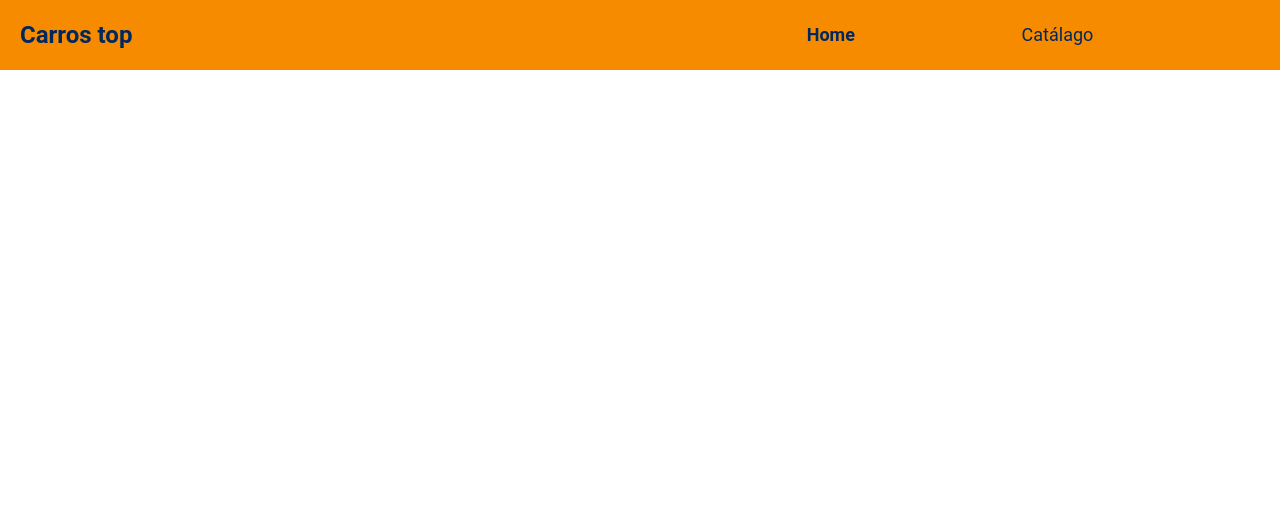
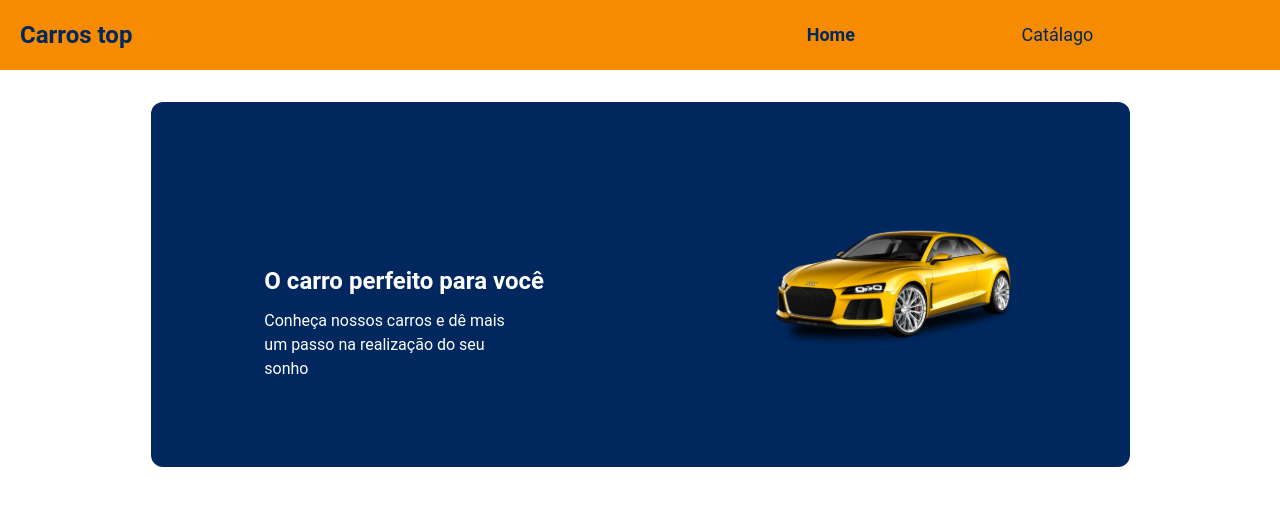
Before and after one commit to Gustavo-Henrique-Lima/DsCatalogFront, a Next.js app: page / in a window 1280 px wide. Shown: the top 506 px of the page. Built offline with nearby package versions, Linux system fonts and the light colour scheme.

Commit message:
feature: MainCard component finished.

```diff
--- a/src/components/mainCard/MainCard.tsx
+++ b/src/components/mainCard/MainCard.tsx
@@ -1,6 +1,22 @@
+import Image from "next/image";
+import car from "../../assets/main-car.svg";
+
 function MainCard() {
     return (
         <>
+            <div className="xsm:p-3 p-8 ">
+                <div className="bg-blue-base mx-auto rounded-xl flex flex-col items-center justify-center xl:flex-row-reverse xl:justify-around xxl:flex-row-reverse xxl:justify-around xsm:w-three-hundred xsm:h-three-hundred-sixty-five sm:w-five-hundred-thirty-six sm:h-three-hundred-sixty-five md:w-seven-hundred-twenty-eight md:h-four-hundred-seventy-five lg:w-nine-hundred-fifty-two lg:h-five-hundred-seventy-nine w-nine-hundred-seventy-nine h-three-hundred-sixty-five">
+                    <div>
+                        <Image src={car} alt="Imagem de carro amarelo" />
+                    </div>
+                    <div className="text-white text-center mt-9 xl:text-left xxl:text-left">
+                        <h1 className="text-2xl font-bold">O carro perfeito para você</h1>
+                        <div className="max-w-two-hundred-fifty-one md:max-w-four-hundred-twenty">
+                            <p className="xsm:text-sm sm:text-lg font-normal mt-3 max-h-8" >Conheça nossos carros e dê mais um passo na realização do seu sonho</p>
+                        </div>
+                    </div>
+                </div>
+            </div>
 
         </>
     );
--- a/src/pages/index.tsx
+++ b/src/pages/index.tsx
@@ -1,9 +1,17 @@
+import MainCard from "../components/mainCard/MainCard";
 import NavBar from "../components/navBar/NavBar";
 
 export default function Home() {
   return (
-    <header>
-      <NavBar/>
-    </header>
+    <>
+      <header>
+        <NavBar />
+      </header>
+      <main>
+        <section>
+          <MainCard />
+        </section>
+      </main>
+    </>
   );
 }
--- a/tailwind.config.ts
+++ b/tailwind.config.ts
@@ -21,8 +21,24 @@ const config: Config = {
         "blue-base":"#00285F",
         "custom-blue-base":"rgba(0, 40, 95, 1)",
       },
+      width: {
+        "seventy": "70px",
+        "two-hundred-fifty-one": "251px",
+        "three-hundred": "300px",
+        "five-hundred-thirty-six": "536px",
+        "seven-hundred-twenty-eight": "728px",
+        "nine-hundred-fifty-two": "952px",
+        "nine-hundred-seventy-nine": "979px",
+      },
+      maxWidth: {
+        "two-hundred-fifty-one": "251px",
+        "four-hundred-twenty": "350px",
+      },
       height: {
         "seventy": "70px",
+        "three-hundred-sixty-five": "365px",
+        "four-hundred-seventy-five": "475px",
+        "five-hundred-seventy-nine": "579px",
       },
       margin: {
         "seventy": "70px",
```
Also changed, not shown: src/assets/main-car.svg (added).
